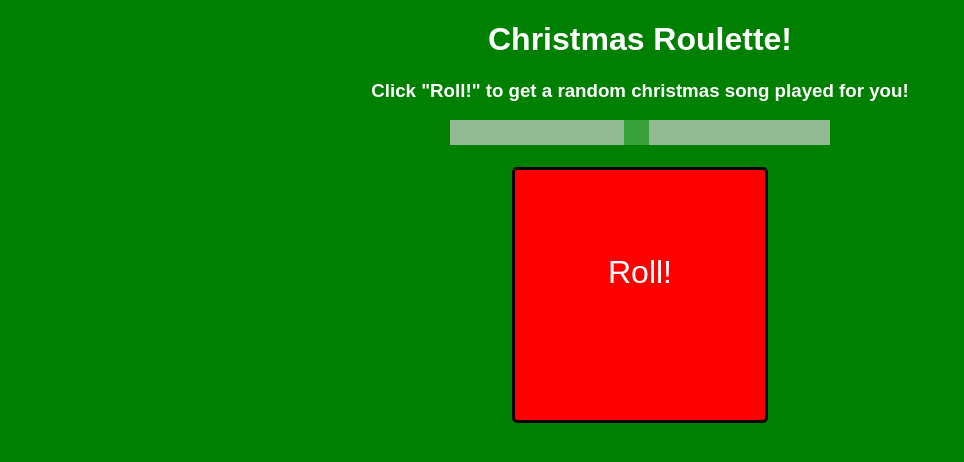
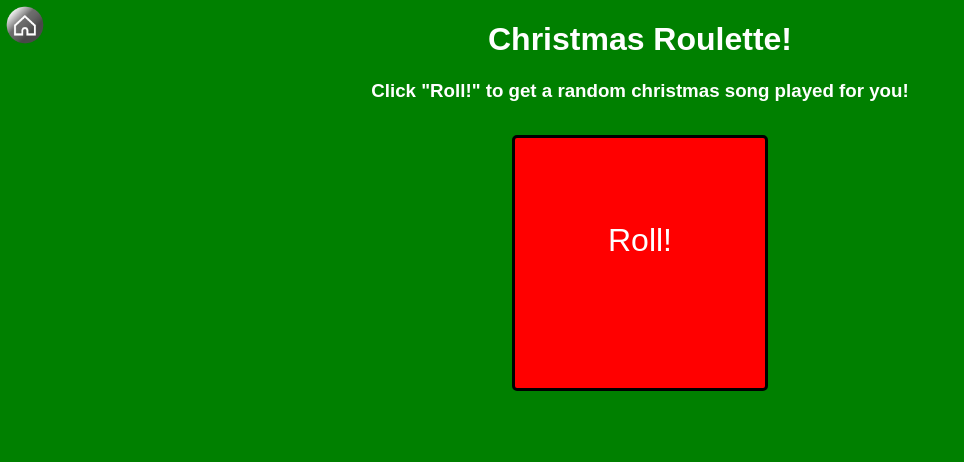
Before and after one commit to arowe104/arowe104.github.io, a plain HTML site: page roulette.html in a window 1280 px wide. Shown: the whole page, without its empty margins (0-964 px from the left). Drawn offline with Linux system fonts and the light colour scheme.

Commit message:
added home button

```diff
--- a/roulette.html
+++ b/roulette.html
@@ -15,6 +15,7 @@
 			border-style: solid;
 			background-size: cover;
 			background-repeat: no-repeat;
+			margin-top: 15px;
 		}
 		#roulette:hover {
 			transition: 0.2s;
@@ -60,6 +61,22 @@
 		#slider:hover {
   			opacity: 1; /* Fully shown on mouse-over */
 		}
+		#home {
+			position: absolute;
+			left: 5px;
+			top: 5px;
+			width: 5%;
+			height: 5%;
+			background-size: contain;
+			background-repeat: no-repeat;
+			background-image: url(home.png);
+			filter: grayscale(100%);
+		}
+		#home:hover {
+			transition: 0.2s;
+			width: 6%;
+			height: 6%;
+		}
 	</style>
 </head>
 <body>
@@ -77,13 +94,22 @@
 		<h1 id="header">Christmas Roulette!</h1>
 		<h3 id="instruc">Click "Roll!" to get a random christmas song played for you!</h3><br>
 
-		<div id="slide">
+		<!-- <div id="slide">
 			<input type="range" min="1" max="50" value="25" id="slider">
-		</div><br>
+		</div><br> -->
+
+		<!-- <input class="button" type="file" name="song" accept="audio/*">
+		<input type="submit"> -->
 
 		<div id="roulette">
 			<h1 id="title">Roll!</h1>
 		</div>
+
+		</center>
+			<a href="https://arowe104.github.io">
+				<div id="home"></div>
+			</a>
+		<center>
 
 		<script type="text/javascript">
 
```
